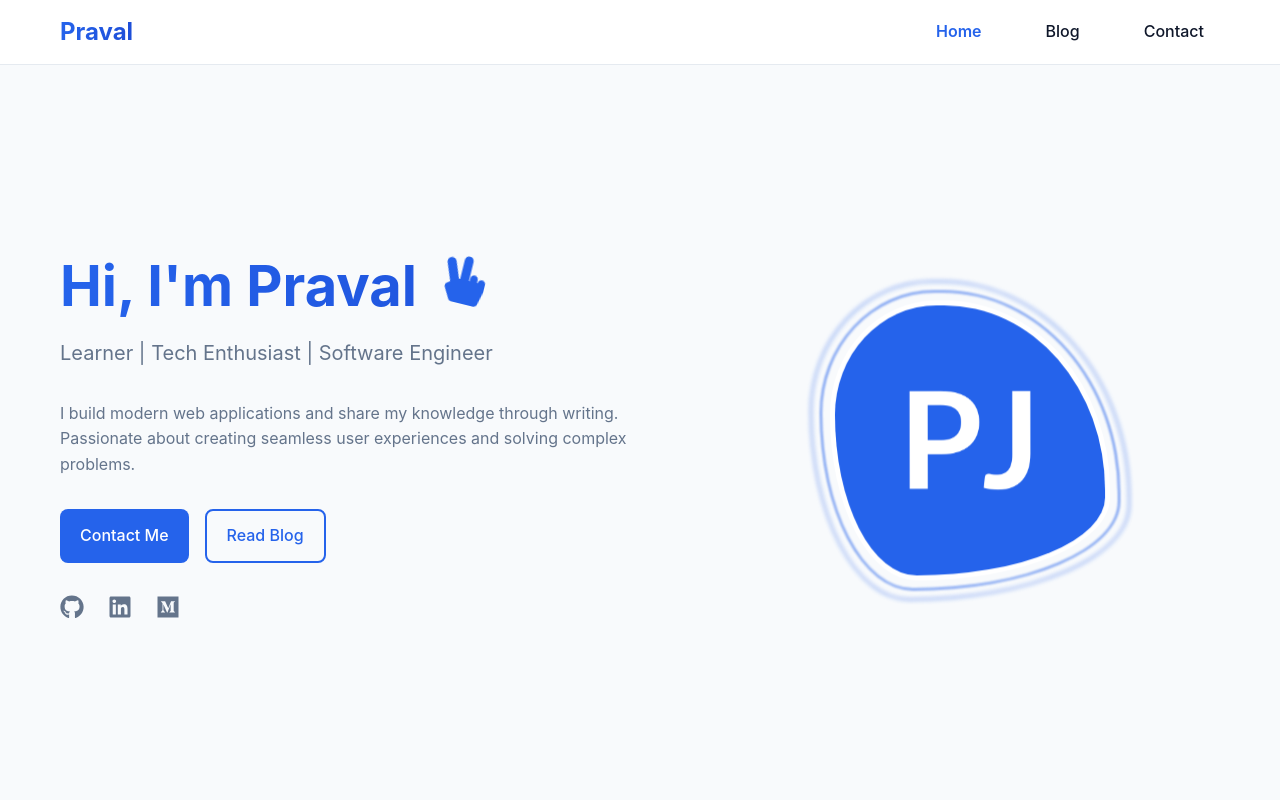
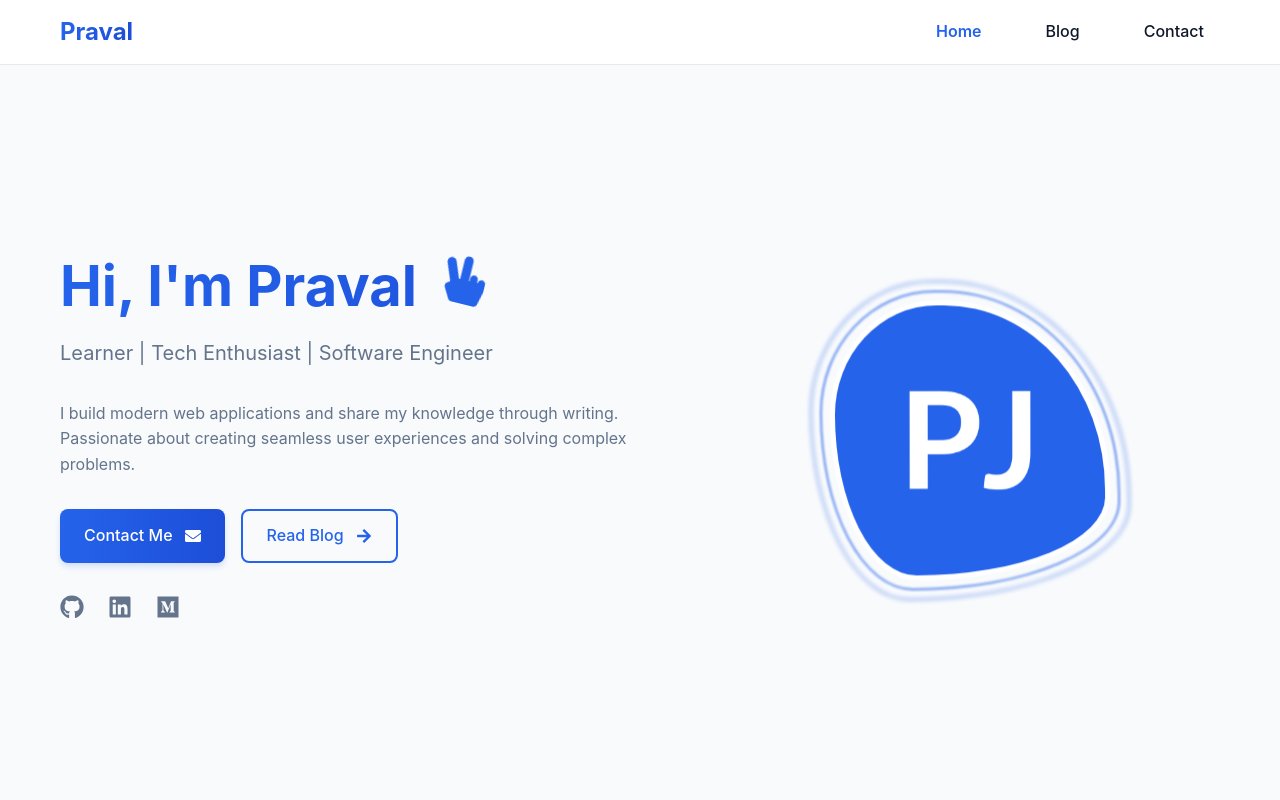
Before and after one commit to pravl/portfolio, a React (Vite) app: page / in a window 1280 px wide. Shown: the top 800 px of the page. Built offline with nearby package versions, Linux system fonts and the light colour scheme.

Commit message:
feat: enhance button animations with gradient effects, ripples, and improved hover states

```diff
--- a/src/pages/Home.tsx
+++ b/src/pages/Home.tsx
@@ -1,5 +1,5 @@
 import { Link } from 'react-router-dom'
-import { FaGithub, FaLinkedin, FaTwitter, FaMedium, FaHandPeace, FaArrowRight } from 'react-icons/fa'
+import { FaGithub, FaLinkedin, FaTwitter, FaMedium, FaHandPeace, FaArrowRight, FaEnvelope } from 'react-icons/fa'
 import profilePic from '../assets/profile-pic.jpg';
 import mediumPlaceholder from '../assets/medium-placeholder.jpg';
 import linkedinPlaceholder from '../assets/linkedin-placeholder.jpg';
@@ -25,10 +25,10 @@ const Home = () => {
               </p>
               <div className="flex gap-4">
                 <Link to="/contact" className="btn btn-primary">
-                  Contact Me
+                  Contact Me <FaEnvelope />
                 </Link>
                 <Link to="/blog" className="btn btn-outline">
-                  Read Blog
+                  Read Blog <FaArrowRight />
                 </Link>
               </div>
               <div className="flex gap-6 mt-8">
--- a/src/styles/main.css
+++ b/src/styles/main.css
@@ -436,14 +436,17 @@ body {
   display: inline-flex;
   align-items: center;
   justify-content: center;
-  gap: 0.5rem;
-  padding: 0.75rem 1.25rem;
+  gap: 0.75rem;
+  padding: 0.75rem 1.5rem;
   border-radius: 0.5rem;
   font-weight: 500;
   text-decoration: none;
-  transition: all 0.2s;
+  transition: all 0.4s cubic-bezier(0.4, 0, 0.2, 1);
+  position: relative;
+  overflow: hidden;
   width: 100%;
   margin-bottom: 0.5rem;
+  z-index: 1;
 }
 
 @media (min-width: 768px) {
@@ -454,22 +457,96 @@ body {
 }
 
 .btn-primary {
-  background-color: var(--primary);
+  background: linear-gradient(90deg, var(--primary) 0%, var(--primary-dark) 100%);
   color: white;
+  border: none;
+  box-shadow: 0 4px 6px -1px rgba(37, 99, 235, 0.2);
+}
+
+.btn-primary::before {
+  content: '';
+  position: absolute;
+  top: 0;
+  left: -100%;
+  width: 100%;
+  height: 100%;
+  background: linear-gradient(90deg, var(--primary-dark) 0%, var(--primary) 100%);
+  transition: transform 0.6s cubic-bezier(0.4, 0, 0.2, 1);
+  z-index: -1;
 }
 
 .btn-primary:hover {
-  background-color: var(--primary-dark);
+  transform: translateY(-2px);
+  box-shadow: 0 6px 12px -2px rgba(37, 99, 235, 0.3);
+}
+
+.btn-primary:hover::before {
+  transform: translateX(100%);
 }
 
 .btn-outline {
   border: 2px solid var(--primary);
   color: var(--primary);
+  background: transparent;
+  position: relative;
+  transition: all 0.4s cubic-bezier(0.4, 0, 0.2, 1);
+  z-index: 1;
+}
+
+.btn-outline::before {
+  content: '';
+  position: absolute;
+  top: 0;
+  left: 0;
+  width: 0;
+  height: 100%;
+  background: linear-gradient(90deg, var(--primary) 0%, var(--primary-dark) 100%);
+  transition: width 0.4s cubic-bezier(0.4, 0, 0.2, 1);
+  z-index: -1;
 }
 
 .btn-outline:hover {
-  background-color: var(--primary);
   color: white;
+  border-color: transparent;
+  transform: translateY(-2px);
+  box-shadow: 0 6px 12px -2px rgba(37, 99, 235, 0.25);
+}
+
+.btn-outline:hover::before {
+  width: 100%;
+}
+
+/* Add ripple effect for both button types */
+.btn::after {
+  content: '';
+  position: absolute;
+  top: 50%;
+  left: 50%;
+  width: 0;
+  height: 0;
+  background: rgba(255, 255, 255, 0.2);
+  border-radius: 50%;
+  transform: translate(-50%, -50%);
+  transition: width 0.6s ease-out, height 0.6s ease-out, opacity 0.6s ease-out;
+  opacity: 0;
+  pointer-events: none;
+}
+
+.btn:active::after {
+  width: 200%;
+  height: 200%;
+  opacity: 1;
+  transition: 0s;
+}
+
+/* Social Icons Animation */
+.hero .text-secondary {
+  transition: all 0.3s cubic-bezier(0.4, 0, 0.2, 1);
+}
+
+.hero .text-secondary:hover {
+  transform: translateY(-3px);
+  color: var(--primary);
 }
 
 /* Media Queries */
```
